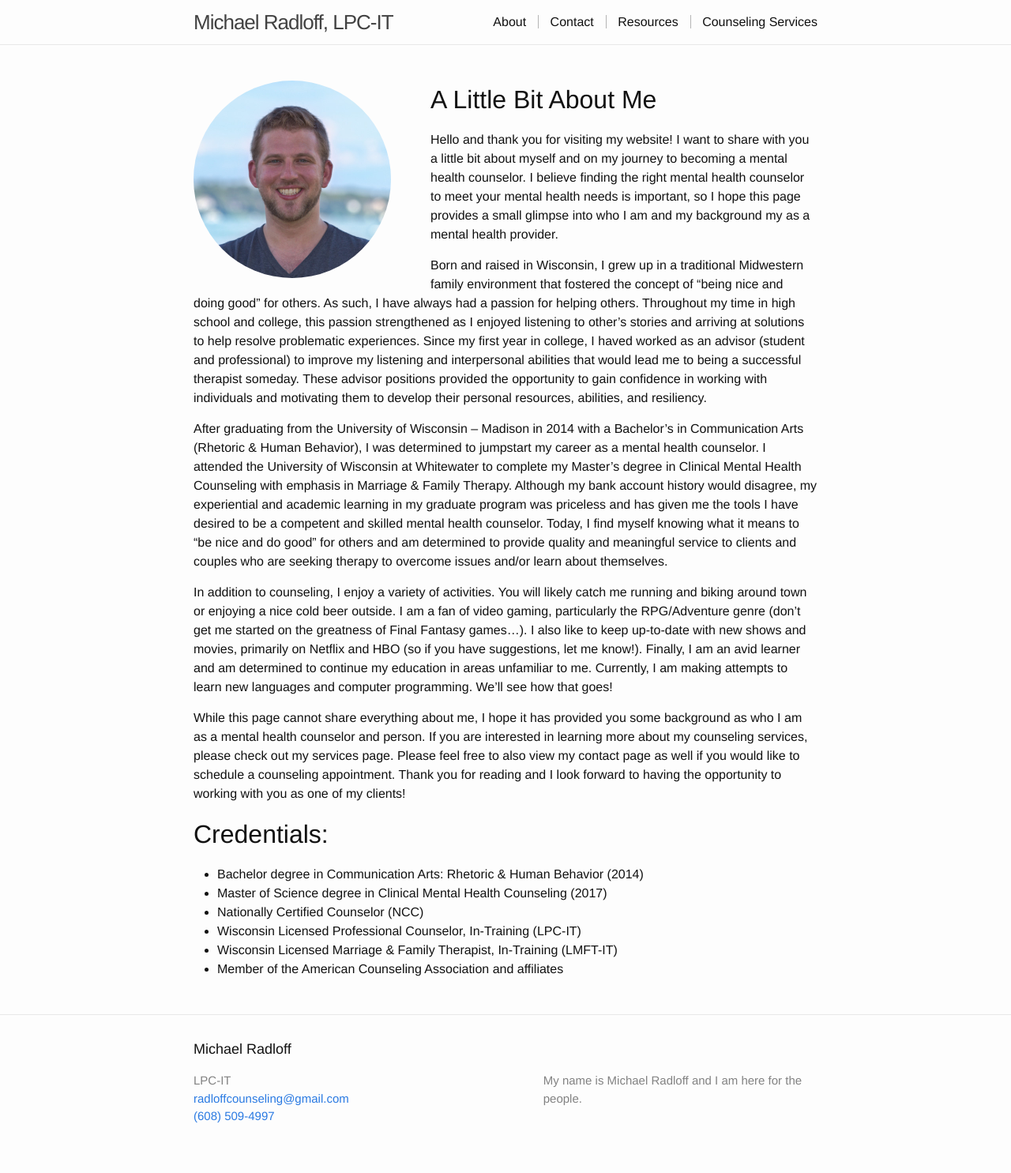
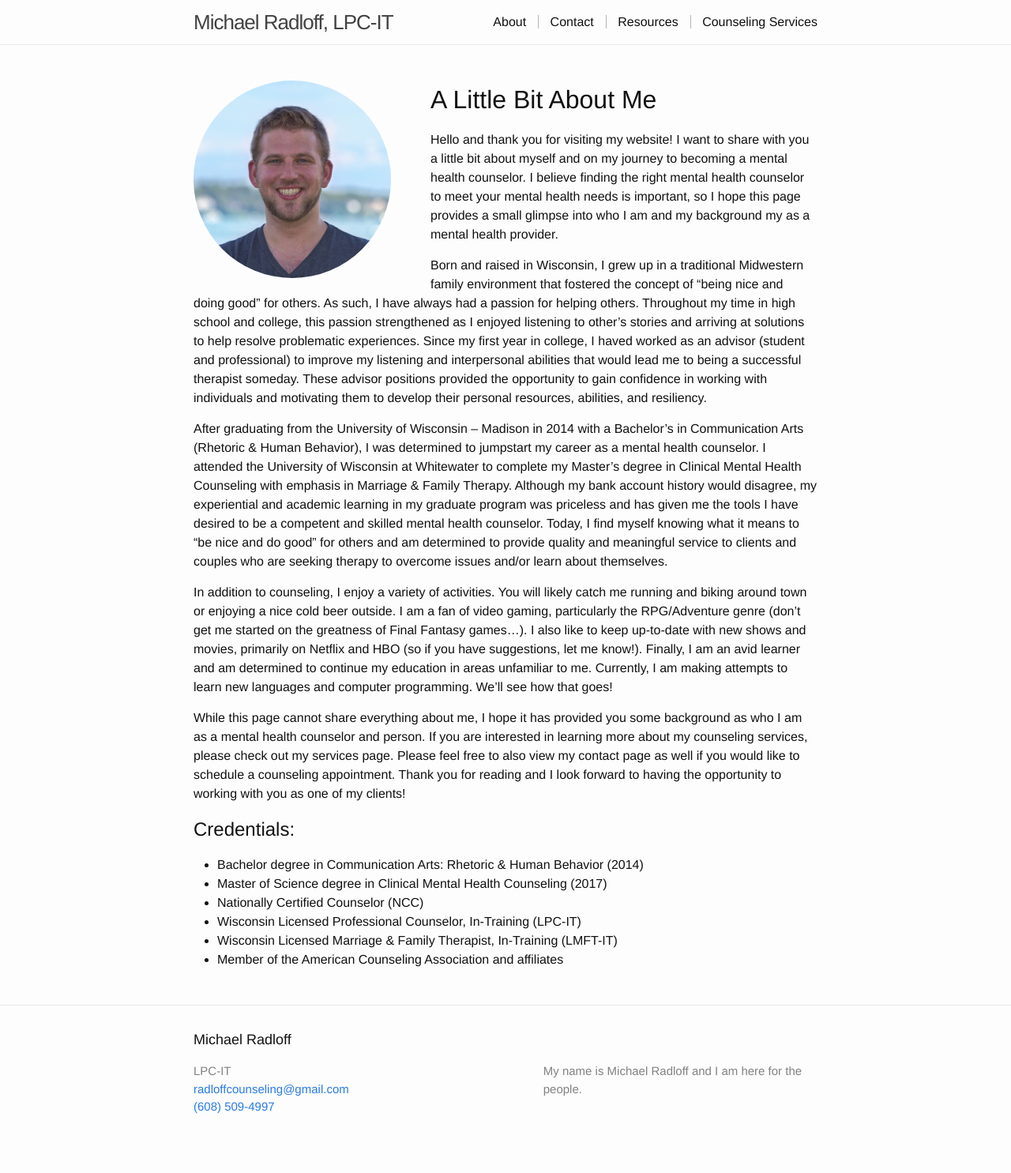
Before and after one commit to mradloff/mradloff, a Jekyll site: the page built from pages/about.md, in a window 1280 px wide. Shown: the whole page at 79% size. Built offline with Jekyll 4.4.1, drawn with Linux system fonts in a browser that asks for light colours.

```diff
--- a/pages/about.md
+++ b/pages/about.md
@@ -17,7 +17,7 @@ In addition to counseling, I enjoy a variety of activities. You will likely catc
 
 While this page cannot share everything about me, I hope it has provided you some background as who I am as a mental health counselor and person. If you are interested in learning more about my counseling services, please check out my services page. Please feel free to also view my contact page as well if you would like to schedule a counseling appointment. Thank you for reading and I look forward to having the opportunity to working with you as one of my clients!
 
-# Credentials:
+## Credentials:
 * Bachelor degree in Communication Arts:  Rhetoric & Human Behavior (2014)
 * Master of Science degree in Clinical Mental Health Counseling (2017)
 * Nationally Certified Counselor (NCC)
```
